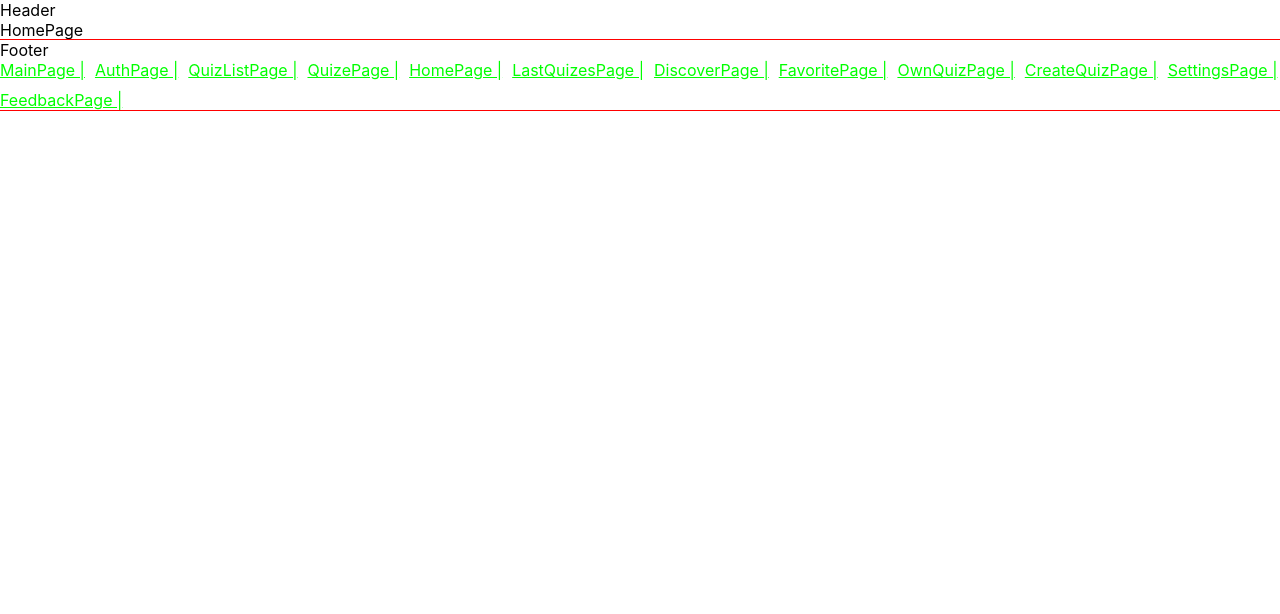
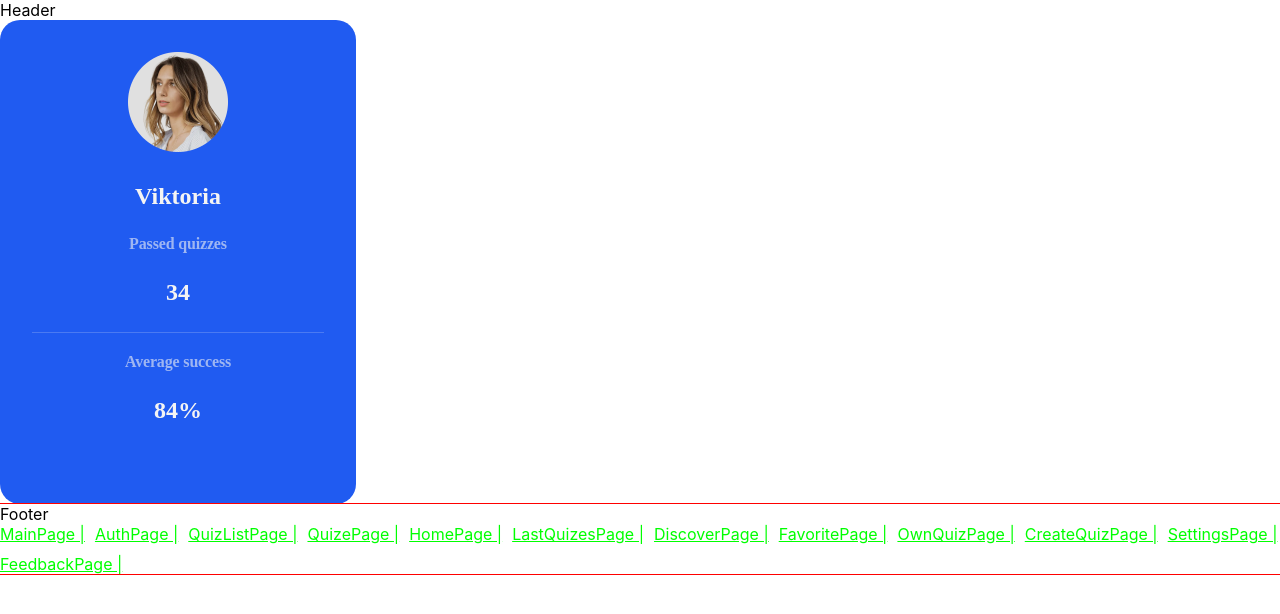
Before and after one commit to Stepaniuk-Den/quiz-master, a React (Create React App) app: page /quiz-master/home in a window 1280 px wide. Shown: the top 614 px of the page. Built offline with nearby package versions, Linux system fonts and the light colour scheme.

Commit message:
user stats

```diff
--- /dev/null
+++ b/src/components/UserStats/UserStats.jsx
@@ -0,0 +1,19 @@
+
+import { InfoText, Line, TitleText, UserCard } from "./UserStatsStyled";
+import {infoUser} from "./info/infoUser";
+
+const UserStats = () => {
+  return (
+      <UserCard>
+          <img src={infoUser.avatar} alt="" width="100" height="100" />
+          <InfoText>{infoUser.userName}</InfoText>
+          <TitleText>Passed quizzes</TitleText>
+          <InfoText>{infoUser.passedQuizzes}</InfoText>
+          <Line/>
+          <TitleText>Average success</TitleText>
+          <InfoText>{infoUser.averageSuccess}%</InfoText>
+    </UserCard>
+  )
+}
+
+export default UserStats;
--- /dev/null
+++ b/src/components/UserStats/UserStatsStyled.js
@@ -0,0 +1,31 @@
+import styled from 'styled-components';
+
+export const TitleText = styled.h4`
+color: rgba(244, 244, 244, 0.60);
+font-family: Gilroy;
+font-size: 16px;
+line-height: 16px;
+letter-spacing: -0.16px;
+`
+
+export const UserCard = styled.div`
+  max-width: 292px;
+  height: 420px;
+  border-radius: 20px;
+  background: #205BF1;
+  padding: 32px;
+  text-align: center;
+`;
+
+export const InfoText = styled.p`
+color: #F4F4F4;
+font-family: Gilroy;
+font-size: 24px;
+font-weight: 700;
+line-height: 32px;
+`
+
+export const Line = styled.div`
+border-top: 1px solid rgba(244, 244, 244, 0.20);;
+width: 100%;
+`;
--- /dev/null
+++ b/src/components/UserStats/index.js
@@ -0,0 +1 @@
+export { default } from './UserStats'
--- /dev/null
+++ b/src/components/UserStats/info/infoUser.js
@@ -0,0 +1,7 @@
+import userImg from "./userImg.png"
+export const infoUser = {
+    avatar: userImg,
+    userName: 'Viktoria',
+    passedQuizzes: 34,
+    averageSuccess:84,
+}
--- a/src/pages/HomePage/HomePage.jsx
+++ b/src/pages/HomePage/HomePage.jsx
@@ -1,9 +1,12 @@
+import UserStats from "../../components/UserStats"
 
 
 const HomePage = () => {
   return (
-    <div>HomePage</div>
+    <>
+      <UserStats />
+    </>
   )
 }
 
-export default HomePage
+export default HomePage;
```
Also changed, not shown: src/components/UserStats/info/userImg.png (added).
